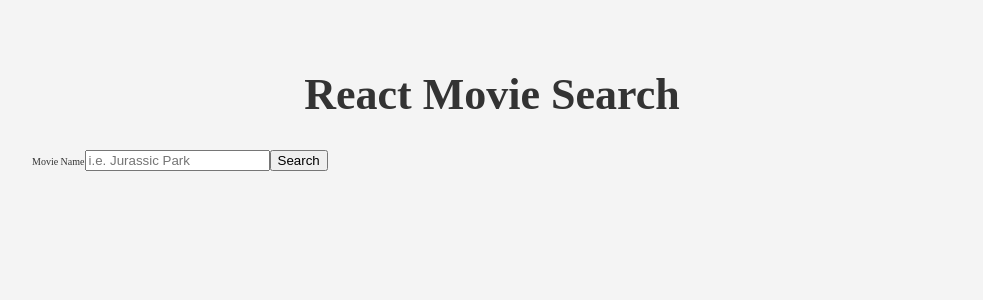
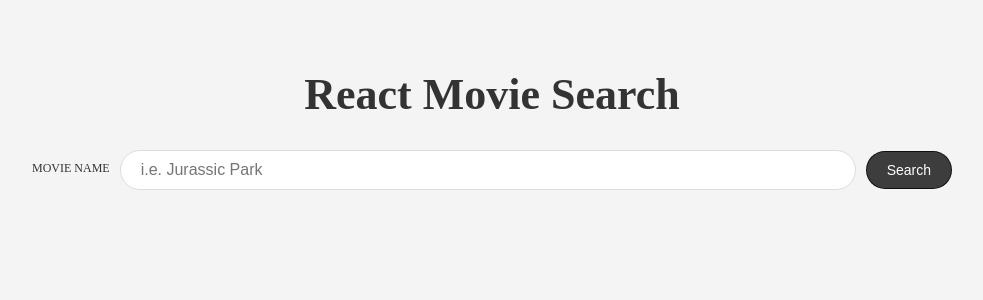
Before and after one commit to Esa1/MovieSearchApp, a React (Create React App) app: page / in a window 1280 px wide. Shown: the top 300 px of the page, without its empty margins (148-1131 px from the left). Built offline with nearby package versions, Linux system fonts and the light colour scheme.

Commit message:
Style the SearchMovies component

```diff
--- a/src/index.css
+++ b/src/index.css
@@ -31,3 +31,49 @@
   font-size: 4.4rem;
   text-align: center
 }
+
+.form {
+  display:grid;
+}
+
+.label {
+  font-size: 1.2rem;
+  margin-bottom: 0.2rem;
+  text-transform: uppercase;
+}
+
+.input {
+  font-size: 1.6rem;
+  padding: 0.5rem 2rem;
+  line-height: 2.8rem;
+  border-radius: 20px;
+  border: 1px solid #ddd;
+  margin-bottom: 1rem;
+}
+
+.button {
+  background-color: rgba(0,0,0,0.75);
+  color: white;
+  padding: 1rem 2rem;
+  border: 1px solid rgba(0,0,0,0.75);
+  border-radius: 20px;
+  font-size: 1.4rem;
+  cursor: pointer;
+  transition: background-color 250ms;
+}
+
+.button:hover {
+  background-color: rgba(0,0,0,0.85);
+}
+
+@media (min-width:786px){
+  .form {
+      grid-template-columns: auto 1fr auto;
+      grid-gap: 1rem;
+      align-items: center;
+  }
+
+  .input {
+      margin-bottom: 0;
+  }
+}
```
